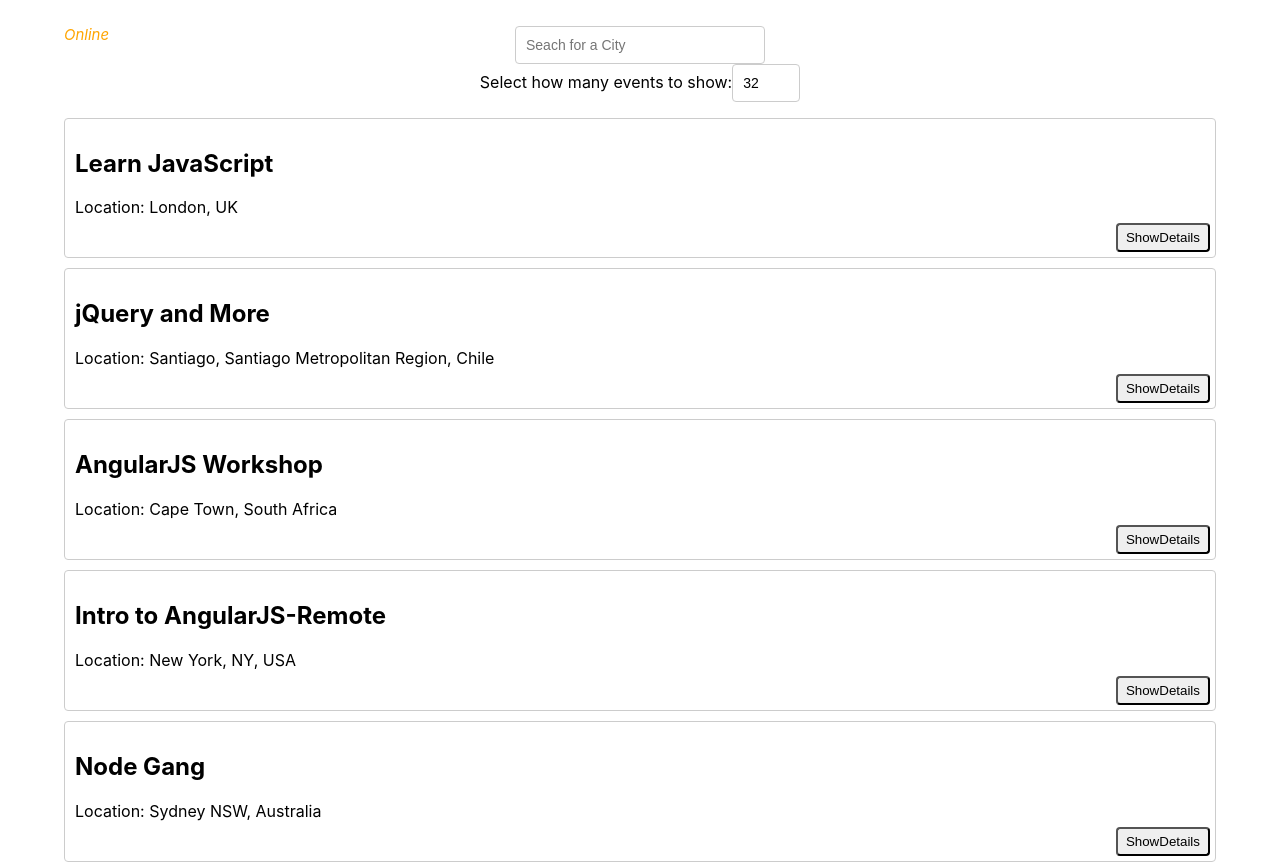
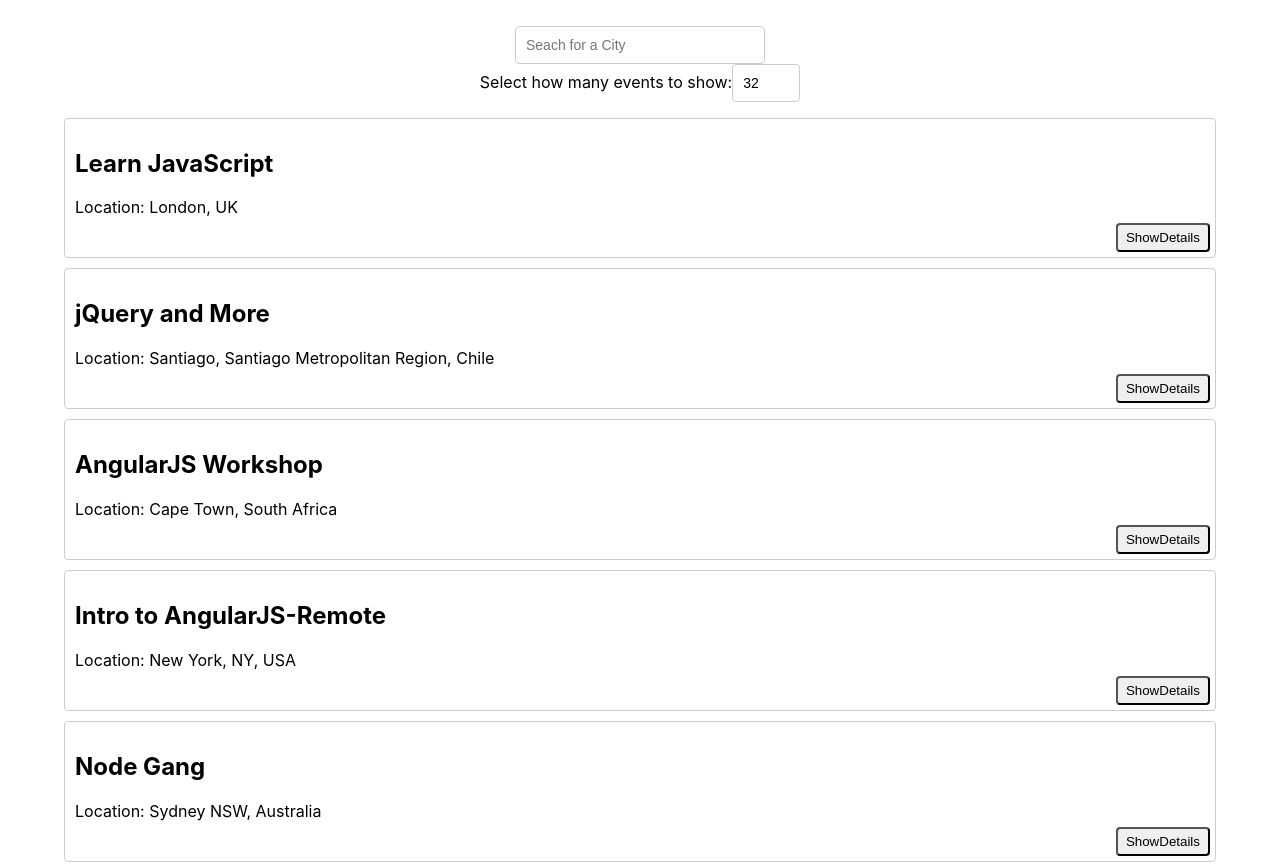
Before and after one commit to DerWalli/meet, a React (Create React App) app: page / in a window 1280 px wide. Shown: the top 864 px of the page. Built offline with nearby package versions, Linux system fonts and the light colour scheme; what atatus-spa would draw is missing.

Commit message:
removed online from warning message

```diff
--- a/src/App.js
+++ b/src/App.js
@@ -50,7 +50,7 @@ class App extends Component {
   render() {
 
     const warningMessage = navigator.onLine
-      ? "Online"
+      ? ""
       : "App is running in Offline-Mode";
 
     return (
```
